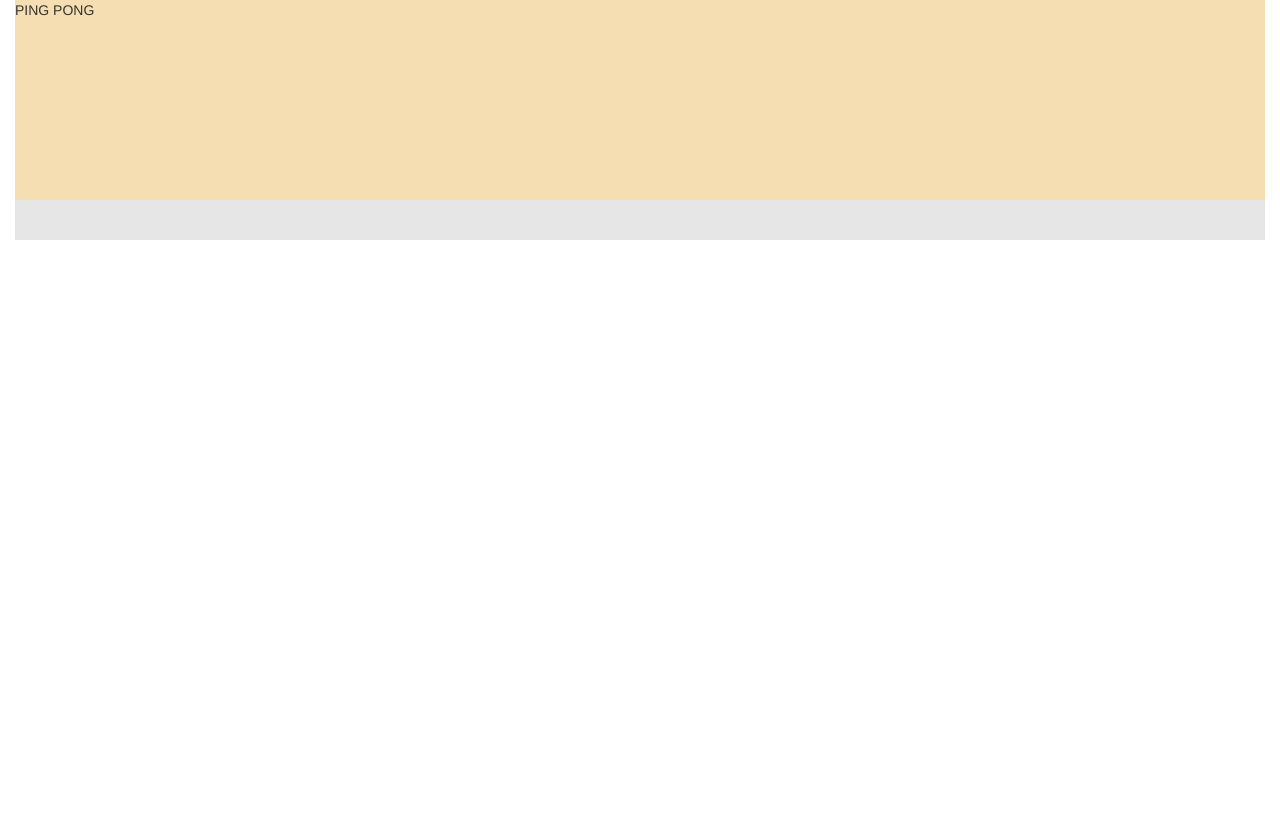
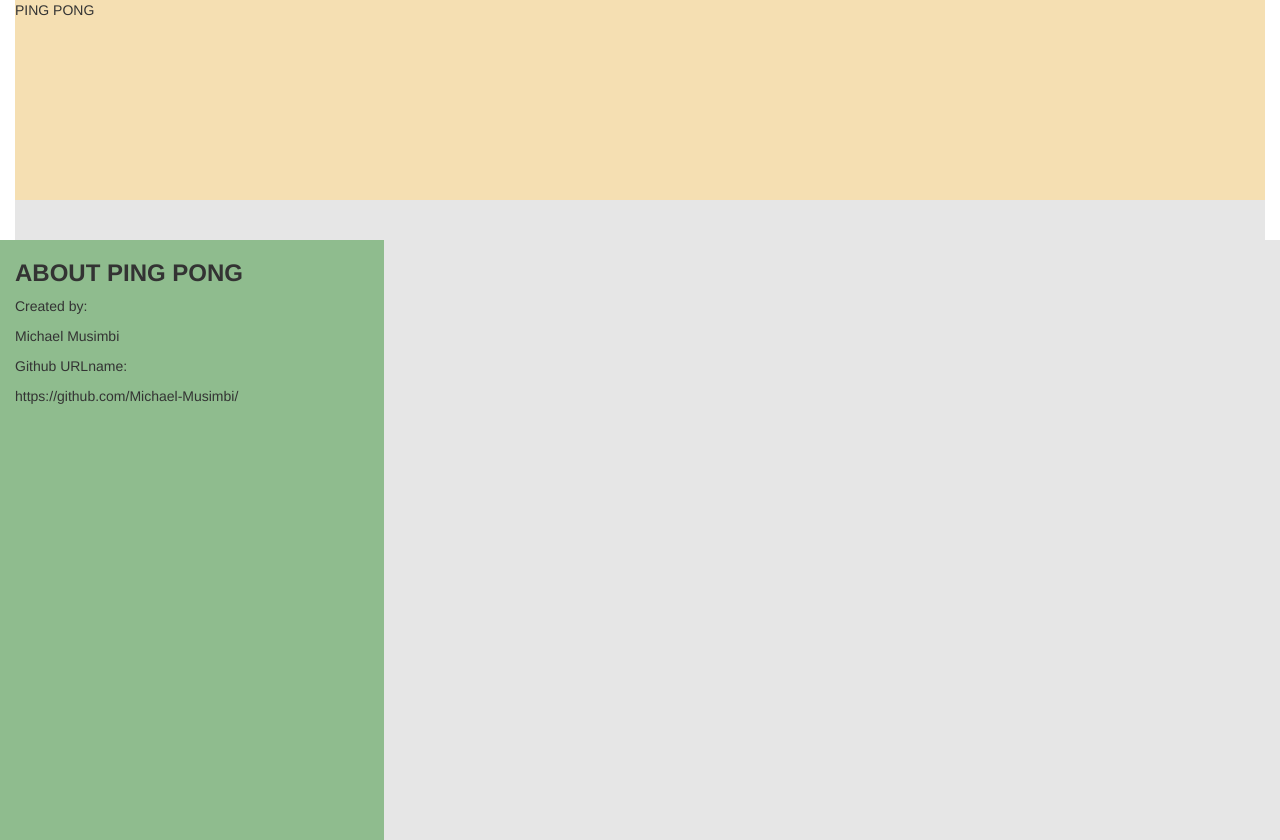
Before and after one commit to Michael-Musimbi/Arrays-and-Looping-Independent-Project-IP3, a plain HTML site: page index.html in a window 1280 px wide. Before the commit the page ends 800 px from the top, so only its background shows below. Drawn offline with nearby package versions, Linux system fonts and the light colour scheme.

Commit message:
Added Text to the Green Div- Information About the Project

```diff
--- a/index.html
+++ b/index.html
@@ -21,8 +21,14 @@
         <div class="col-lg-12-b"style="background-color: #E6e6e6"></div>
       </div>
       <div class="row">
-        <div class="col-lg-4"></div>
-        <div class="col-lg-8"></div>
+        <div class="col-lg-4" style="background-color: #8FBC8E">
+          <p><b><h3>ABOUT PING PONG</h3></b></p>
+          <p>Created by:</p>
+          <p>Michael Musimbi</p>
+          <p>Github URLname:</p>
+          <p>https://github.com/Michael-Musimbi/</p>
+        </div>
+        <div class="col-lg-8" style="background-color: #e6e6e6"></div>
       </div>
     </div>
   <script src="https://ajax.googleapis.com/ajax/libs/jquery/3.2.1/jquery.min.js"></script>
--- a/styles.css
+++ b/styles.css
@@ -18,3 +18,13 @@ body{
   height: 40px;
   width: 100%;
 }
+
+.col-lg-4{
+  height: 600px;
+  width: 30%;
+}
+
+.col-lg-8{
+  height: 600px;
+  width:70%;
+}
```
